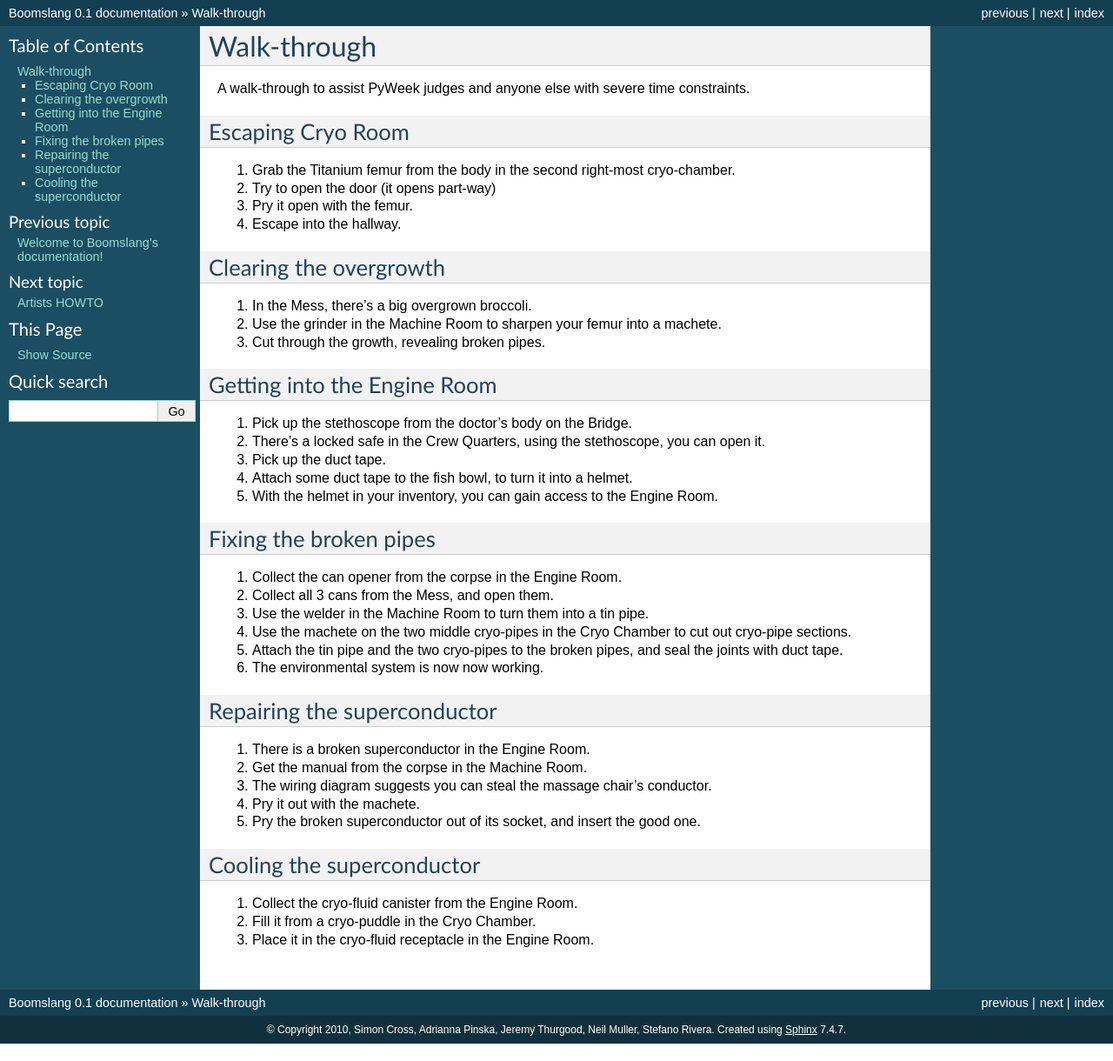
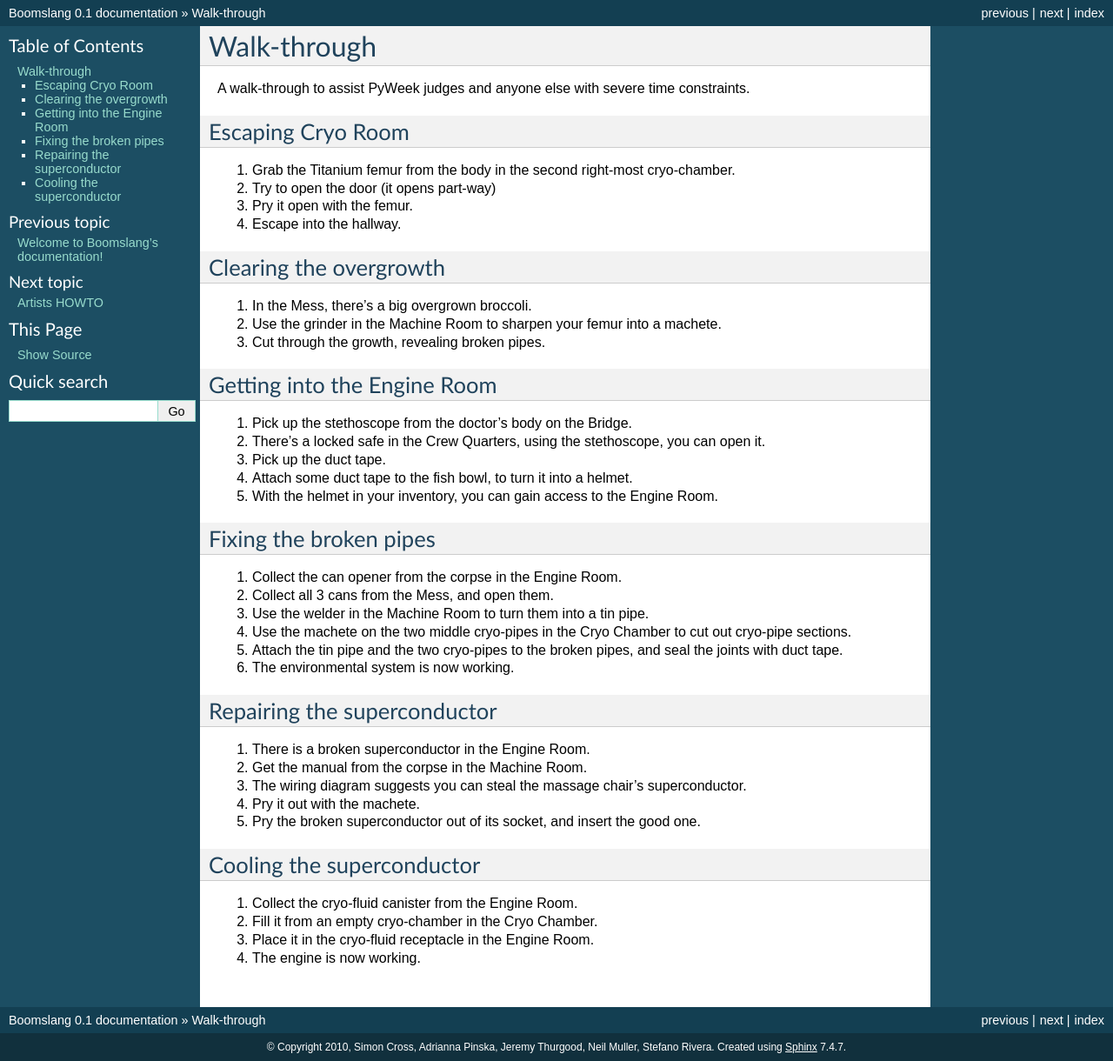
Before and after one commit to CTPUG/pyntnclick, a Sphinx documentation site: the page built from docs/walkthrough.rst, in a window 1280 px wide. Shown: the whole page at 87% size. Built offline with Sphinx 7.4.7, drawn with Linux system fonts in a browser that asks for light colours.

Commit message:
Minor walkthrough edits.

```diff
--- a/docs/walkthrough.rst
+++ b/docs/walkthrough.rst
@@ -50,7 +50,7 @@ Repairing the superconductor
 #. There is a broken superconductor in the Engine Room.
 #. Get the manual from the corpse in the Machine Room.
 #. The wiring diagram suggests you can steal the massage chair's
-   conductor.
+   superconductor.
 #. Pry it out with the machete.
 #. Pry the broken superconductor out of its socket, and insert the good
    one.
@@ -59,5 +59,6 @@ Cooling the superconductor
 --------------------------
 
 #. Collect the cryo-fluid canister from the Engine Room.
-#. Fill it from a cryo-puddle in the Cryo Chamber.
+#. Fill it from an empty cryo-chamber in the Cryo Chamber.
 #. Place it in the cryo-fluid receptacle in the Engine Room.
+#. The engine is now working.
```
Also changed, not shown: other parts of docs/walkthrough.rst (+1 -1 lines).
